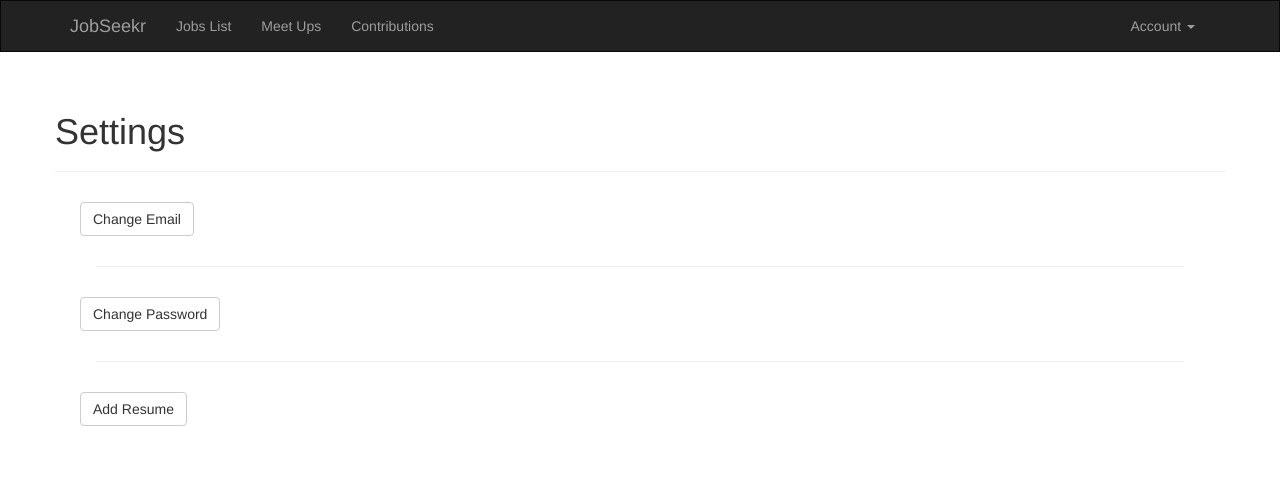
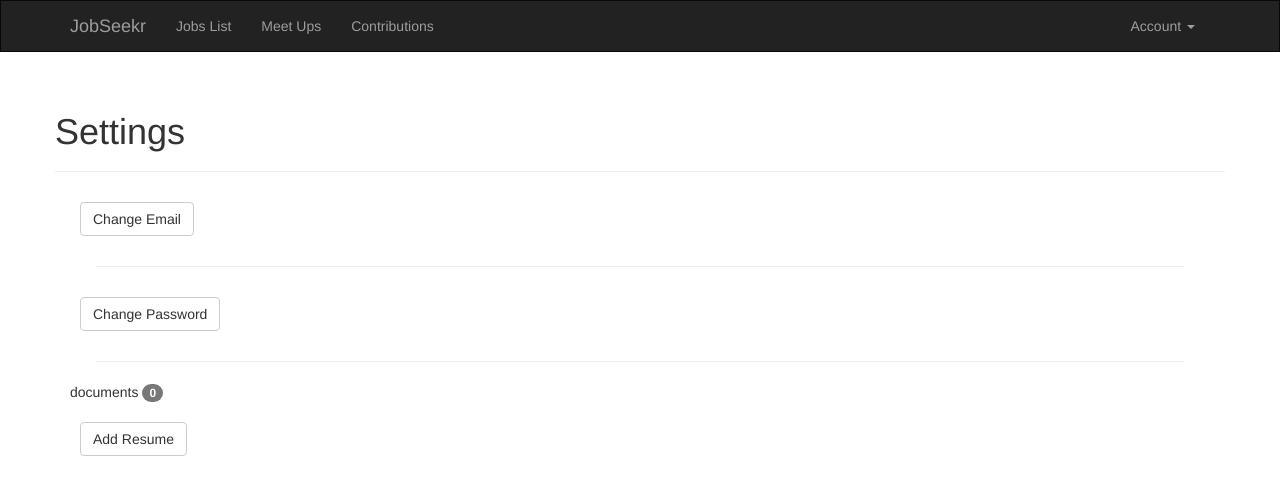
Before and after one commit to BloomTech-Labs/jobseekr, a React (Create React App) app in the folder jobseekr/: page /settings in a window 1280 px wide. Shown: the top 494 px of the page. Built offline with nearby package versions, Linux system fonts and the light colour scheme.

Commit message:
add badge for user documents

```diff
--- a/jobseekr/src/routes/settings/index.jsx
+++ b/jobseekr/src/routes/settings/index.jsx
@@ -11,6 +11,7 @@ import {
   PageHeader,
   Collapse,
   Well,
+  Badge,
 } from 'react-bootstrap';
 import Header from '../../components/header';
 
@@ -155,6 +156,9 @@ class Settings extends React.Component {
         <Grid>
           <Row>
             <Col xs={8} md={4}>
+              <p>
+                documents <Badge>0</Badge>
+              </p>
               <Button onClick={() => this.setState({ resumeOpen: !this.state.resumeOpen })}>
                 Add Resume
               </Button>
```
